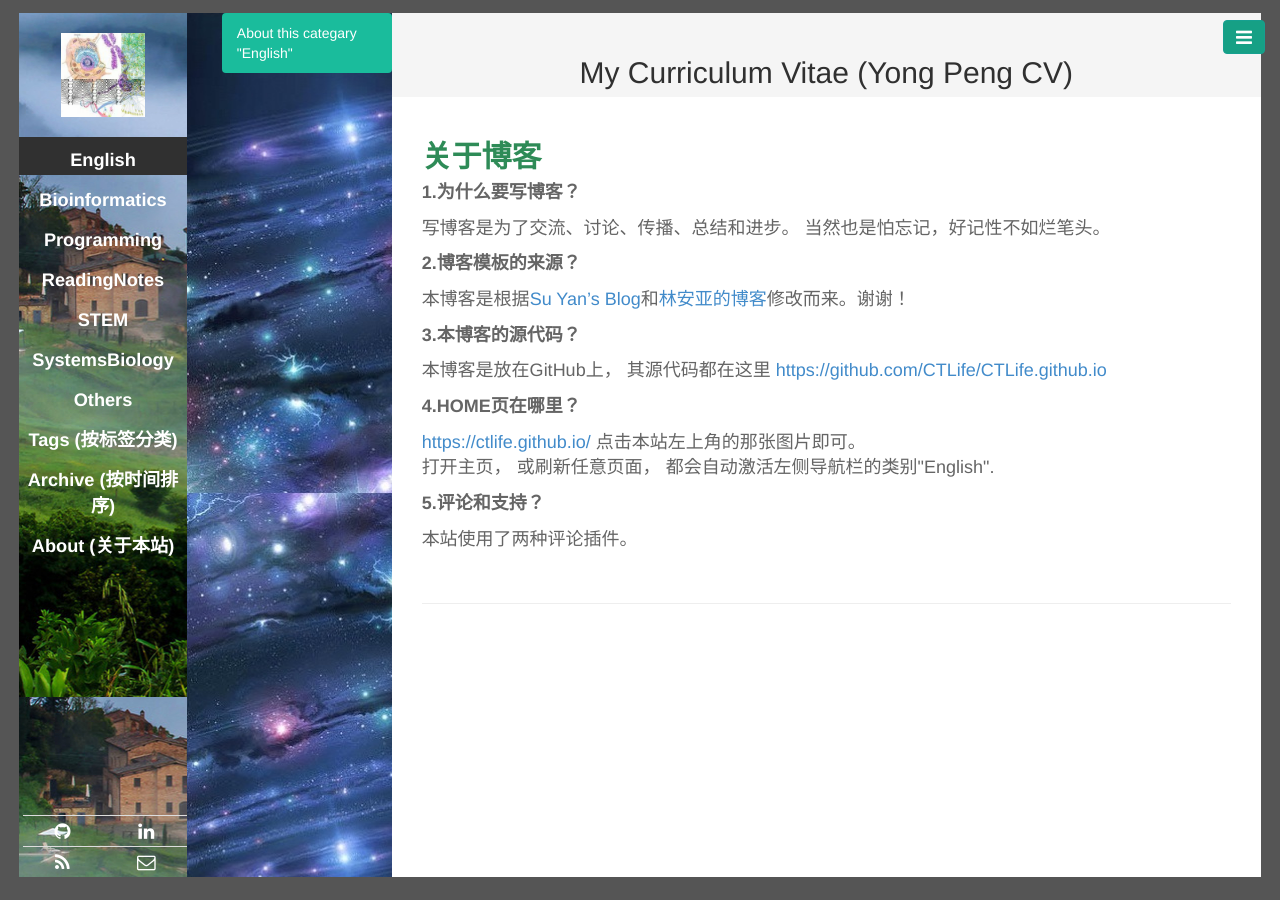
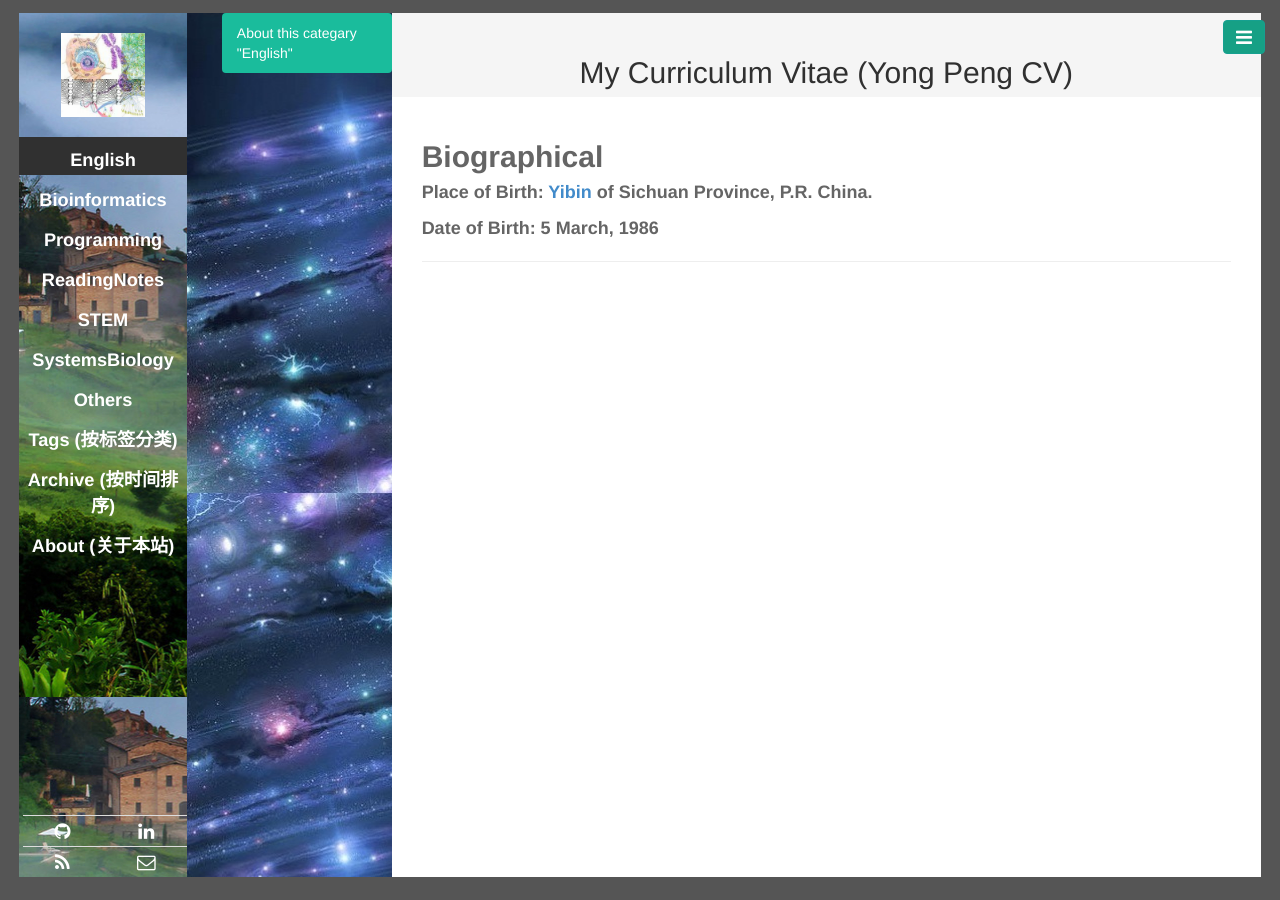
Before and after one commit to CTLife/CTLife.github.io, a Jekyll site: the page built from yongpeng.html, in a window 1280 px wide. Built offline with Jekyll 4.4.1, drawn with Linux system fonts in a browser that asks for light colours; Markdown is read by kramdown in place of the engine named in the settings.

Commit message:
Update yongpeng.html

```diff
--- a/yongpeng.html
+++ b/yongpeng.html
@@ -5,16 +5,6 @@
 ---
 
 <br>
-<h2><b><font color="#2E8B57">关于博客</font></b></h2>
-<p style=font-size:18px><b>1.为什么要写博客？</b></p>
-<p style=font-size:18px>  写博客是为了交流、讨论、传播、总结和进步。 当然也是怕忘记，好记性不如烂笔头。</p>
-<p style=font-size:18px><b>2.博客模板的来源？</b></p>
-<p style=font-size:18px>  本博客是根据<a href="https://github.com/suyan/suyan.github.io">Su Yan’s Blog</a>和<a href="https://github.com/lay1010/lay1010.github.io">林安亚的博客</a>修改而来。谢谢！</p>
-<p style=font-size:18px><b>3.本博客的源代码？</b></p>
-<p style=font-size:18px>  本博客是放在GitHub上， 其源代码都在这里<a href="https://github.com/CTLife/CTLife.github.io"> https://github.com/CTLife/CTLife.github.io</a></p>
-<p style=font-size:18px><b>4.HOME页在哪里？</b></p>
-<p style=font-size:18px>  <a href="https://ctlife.github.io/"> https://ctlife.github.io/</a> 点击本站左上角的那张图片即可。<br>
-   打开主页， 或刷新任意页面， 都会自动激活左侧导航栏的类别"English".</p>
-<p style=font-size:18px><b>5.评论和支持？</b></p>
-<p style=font-size:18px> 本站使用了两种评论插件。 </p>
-<br>
+<h2><b>Biographical</b></h2>
+<p style=font-size:18px><b>Place of Birth: <a href="https://en.wikipedia.org/wiki/Yibin"> Yibin </a> of Sichuan Province, P.R. China.</b></p>
+<p style=font-size:18px><b>Date of Birth: 5 March, 1986 </b></p>
```
